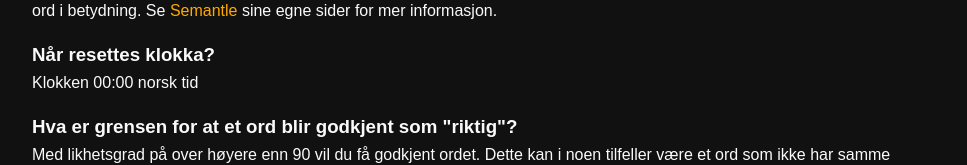
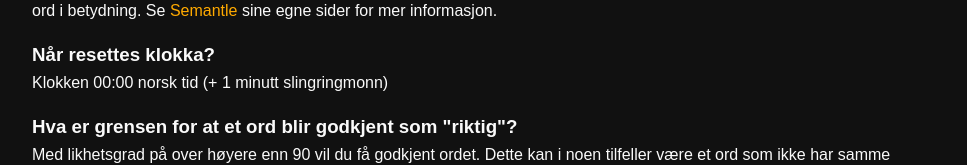
Before and after one commit to LBlend/normantle-frontend, a Svelte app: page / in a window 1280 px wide. Shown: the part 583-748 px from the top of the page, without its empty margins (156-1123 px from the left). Built offline with nearby package versions, Linux system fonts and the light colour scheme; no server answers.

Commit message:
add note about clock not being properly reset at midnight sharp

```diff
--- a/src/components/Faq.svelte
+++ b/src/components/Faq.svelte
@@ -14,7 +14,7 @@
 
     <div>
       <h3>Når resettes klokka?</h3>
-      <p>Klokken 00:00 norsk tid</p>
+      <p>Klokken 00:00 norsk tid (+ 1 minutt slingringmonn)</p>
     </div>
 
     <div>
```
